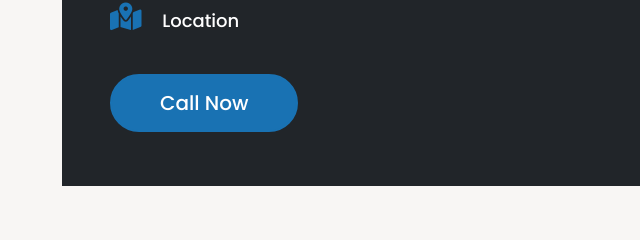
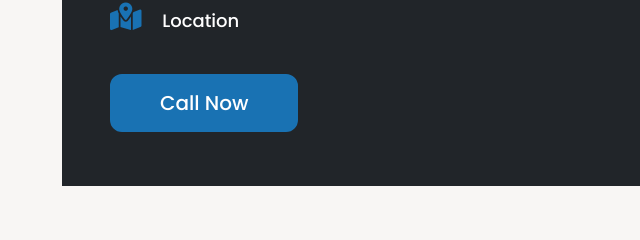
Before and after one commit to ZappySites/master-sparkles, a website: page contact.html in a window 1280 px wide. Shown: the part 708-948 px from the top of the page, 0-640 px from the left. Drawn offline with nearby package versions, Linux system fonts and the light colour scheme.

Commit message:
Update contact.html

```diff
--- a/contact.html
+++ b/contact.html
@@ -108,7 +108,7 @@
                         <p class="icon-info"><a title="Phone Number" class="text-white" href="tel:+11111111111"><i
                                     class="fa-solid fa-square-phone"></i> +1 (111) 111-1111</a></p>
                         <p class="icon-info"><i class="fa-solid fa-map-location-dot"></i> Location</p>
-                        <a class="btn btn-primary rounded-pill px-5 mt-4" href="tel:+11111111111"> Call Now</a>
+                        <a class="btn btn-primary px-5 mt-4" href="tel:+11111111111"> Call Now</a>
                     </div>
                 </div>
                 <div class="map-side">
```
